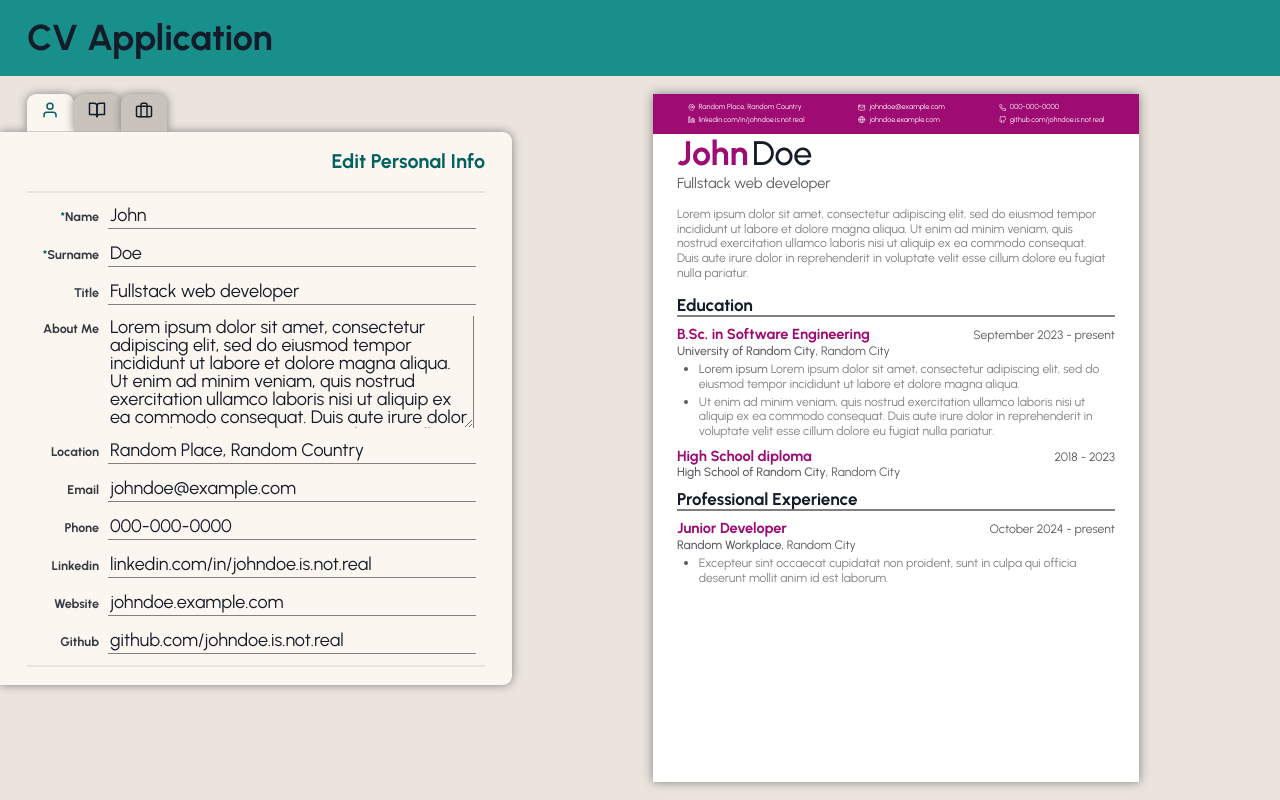
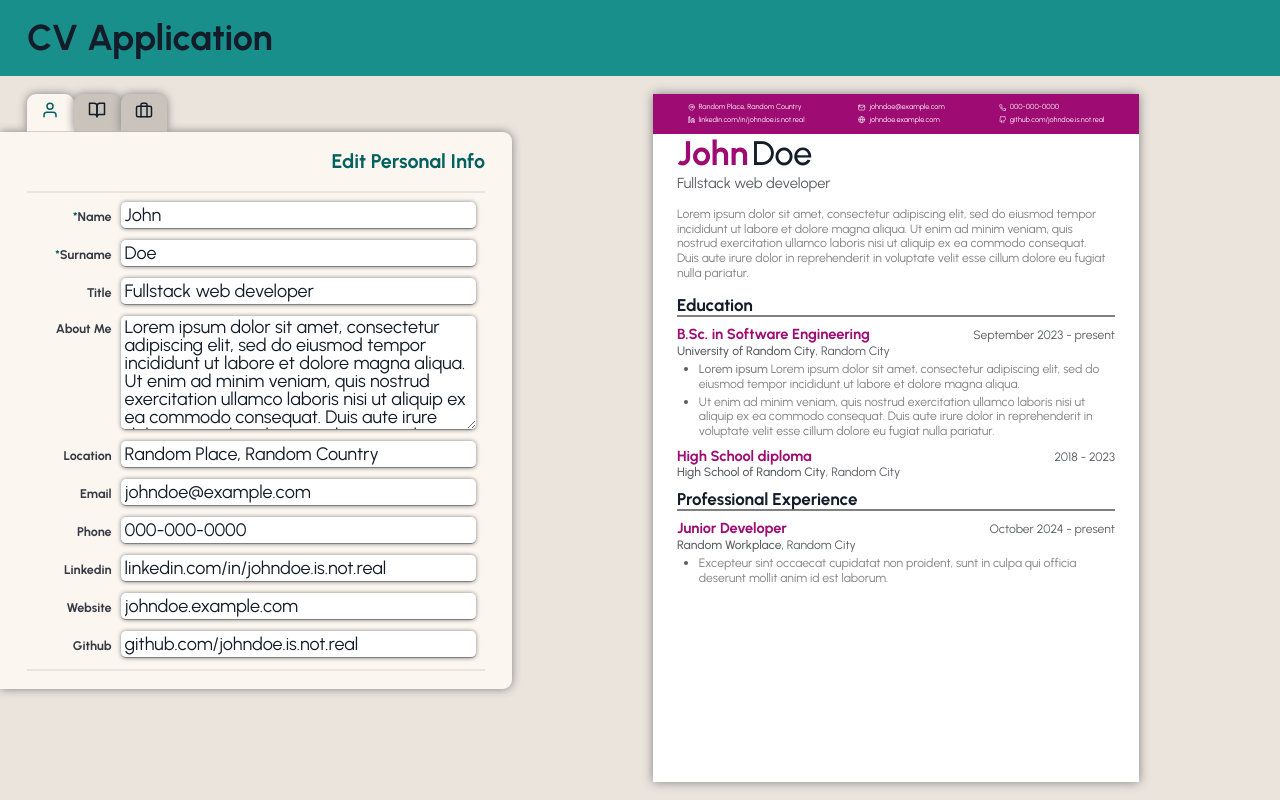
Before and after one commit to frarosset/cv-application, a React (Vite) app: page / in a window 1280 px wide. Built offline with nearby package versions, Linux system fonts and the light colour scheme.

Commit message:
style(InputWithLabel): improve style of input elements (including select and checkbox inputs)

```diff
--- a/src/index.css
+++ b/src/index.css
@@ -70,7 +70,7 @@ h1 {
 }
 
 button {
-  border-radius: 8px;
+  border-radius: var(--button-border-radius);
   border: 1px solid transparent;
   padding: 0.6em 1.2em;
   font-size: 1em;
--- a/src/styles/base/InputWithLabel.css
+++ b/src/styles/base/InputWithLabel.css
@@ -13,69 +13,126 @@
 }
 
 .input-with-label input,
+.input-with-label select,
 .input-with-label textarea {
   flex: 1;
   line-height: 1;
   font-size: var(--input-fontsize);
-  background-color: transparent;
-
+  background-color: var(--input-bg-color);
+  border-radius: var(--input-border-radius);
+  box-shadow: var(--input-shadow);
   border: none;
   padding: var(--input-padding);
   color: var(--input-color);
+  min-width: 0;
+}
+
+.input-with-label input[type="checkbox"] {
+  flex: 0;
+  --input-size: calc(var(--input-fontsize) * 1.3 + 2 * var(--input-padding-tb));
+  min-width: var(--input-size);
+  min-height: var(--input-size);
+  -webkit-appearance: none;
+  appearance: none;
+}
+
+input:checked {
+  position: relative;
+}
+
+input:checked::before {
+  content: "✓";
+  color: var(--col-txt);
+  position: absolute;
+  top: 50%;
+  left: 50%;
+  transform: translate(-50%, -50%);
+  text-align: center;
+}
+
+.input-with-label:has(input[type="checkbox"]) {
+  align-items: center;
 }
 
 .input-with-label input::placeholder,
-.input-with-label textarea::placeholder {
+.input-with-label textarea::placeholder,
+.input-with-label input:disabled,
+.input-with-label textarea:disabled,
+.input-with-label select:disabled {
   color: var(--input-placeholder-color);
 }
 
-.input-with-label input {
+.input-with-label input,
+.input-with-label select,
+.input-with-label textarea {
   border-bottom: var(--input-border);
   margin-bottom: var(--input-border-delta);
 }
 
+.input-with-label input[type="checkbox"] {
+  margin: 0;
+  border: none;
+}
+
 .input-with-label textarea {
-  height: calc(var(--textarea-rows) * 1em + 2 * var(--input-padding));
-  border-right: var(--input-border);
-  /* padding-right: calc(var(--input-padding) + var(--input-border-delta)); */
-  margin-right: var(--input-border-delta);
+  box-sizing: content-box;
+  height: calc(var(--textarea-rows) * 1.01em);
 }
 
 /* hover / focus style */
 
-.input-with-label input:hover,
-.input-with-label textarea:hover {
-  border-color: var(--input-color-hover);
-}
-
-.input-with-label input:hover,
-.input-with-label input:focus {
+.input-with-label input:hover:not(:disabled),
+.input-with-label input:focus:not(:disabled),
+.input-with-label textarea:hover:not(:disabled),
+.input-with-label textarea:focus:not(:disabled),
+.input-with-label select:hover:not(:disabled),
+.input-with-label select:focus:not(:disabled) {
   border-width: var(--input-border-size-plus-delta);
   margin-bottom: 0;
 }
 
-.input-with-label textarea:hover,
-.input-with-label textarea:focus {
-  border-width: var(--input-border-size-plus-delta);
-  /* padding-right: var(--input-padding); */
-  margin-right: 0;
+.input-with-label input[type="checkbox"]:hover:not(:disabled),
+.input-with-label input[type="checkbox"]:focus:not(:disabled) {
+  outline-style: solid;
+  outline-width: var(--input-border-size-plus-delta);
+  outline-offset: calc(-1 * var(--input-border-size-plus-delta));
 }
 
-.input-with-label input:focus,
-.input-with-label textarea:focus {
+.input-with-label input:hover:not(:disabled),
+.input-with-label textarea:hover:not(:disabled),
+.input-with-label select:hover:not(:disabled) {
+  border-color: var(--input-color-hover);
+  outline-color: var(--input-color-hover);
+}
+
+.input-with-label input:focus:not(:disabled),
+.input-with-label textarea:focus:not(:disabled),
+.input-with-label select:focus:not(:disabled) {
   outline: none;
   border-color: var(--input-color-focus);
+  outline-color: var(--input-color-focus);
 }
 
 /* highlight required inputs / textareas */
 
-.input-with-label label:before,
 .input-with-label label:before {
   color: var(--input-color-required);
   font-weight: bold;
 }
 
 .input-with-label:has(input:required) label:before,
-.input-with-label:has(textarea:required) label:before {
+.input-with-label:has(textarea:required) label:before,
+.input-with-label:has(select:required) label:before {
   content: "*";
 }
+
+/* date input */
+.date-input-with-label select#fromDateYear,
+.date-input-with-label select#toDateYear {
+  flex: 1;
+}
+
+.date-input-with-label select#fromDateMonth,
+.date-input-with-label select#toDateMonth {
+  flex: 2;
+}
--- a/src/styles/variables.css
+++ b/src/styles/variables.css
@@ -30,6 +30,11 @@
   --editor-section-bg-col: var(--col-light-2);
 
   --preview-bg-col: var(--col-light-3);
+
+  --input-bg-color: var(--col-light-1);
+  --input-color-focus: var(--col-accent-2);
+  --input-color-hover: var(--col-accent-1);
+  --input-color-required: var(--col-accent-1);
 
   /* Colors (text/icons)*/
   --col-txt: var(--col-dark-1);
@@ -91,23 +96,23 @@
   --editor-section-button-new-item-padding: 0.5em;
   --editor-section-button-item-min-width: 3em;
 
-  --input-padding: 2px;
+  --input-padding-tb: 2px;
+  --input-padding: var(--input-padding-tb) 4px;
   --label-input-gap: 0.5em;
-  --label-width: 5em;
+  --label-width: 6em;
 
   --preview-padding-lr: var(--page-padding-lr);
   --preview-padding: var(--page-padding);
 
   /* Radius / borders */
+  --button-border-radius: 8px;
+  --input-border-radius: 5px;
   --input-border-size: 1px;
   --input-border-delta: 2px;
   --input-border: var(--input-border-size) solid var(--col-dark-4);
   --input-border-size-plus-delta: calc(
     var(--input-border-size) + var(--input-border-delta)
   );
-  --input-color-focus: var(--col-accent-2);
-  --input-color-hover: var(--col-accent-1);
-  --input-color-required: var(--col-accent-1);
 
   --textarea-rows: 6;
 
@@ -153,6 +158,7 @@
   --box-shadow-spread: 0px;
   --box-shadow: 0 0px var(--box-shadow-blur) var(--box-shadow-spread)
     var(--col-dark-4);
+  --input-shadow: 0 0 4px var(--col-dark-4);
 
   /* Animations on hover / active / ...*/
   /* --transition-time: 0.8s; */
```
